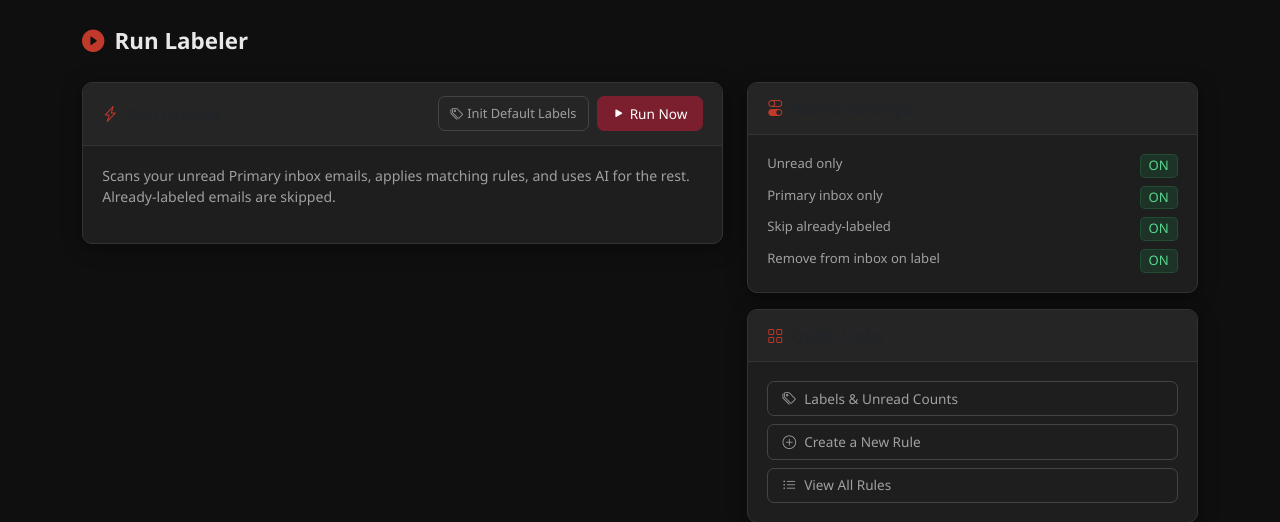
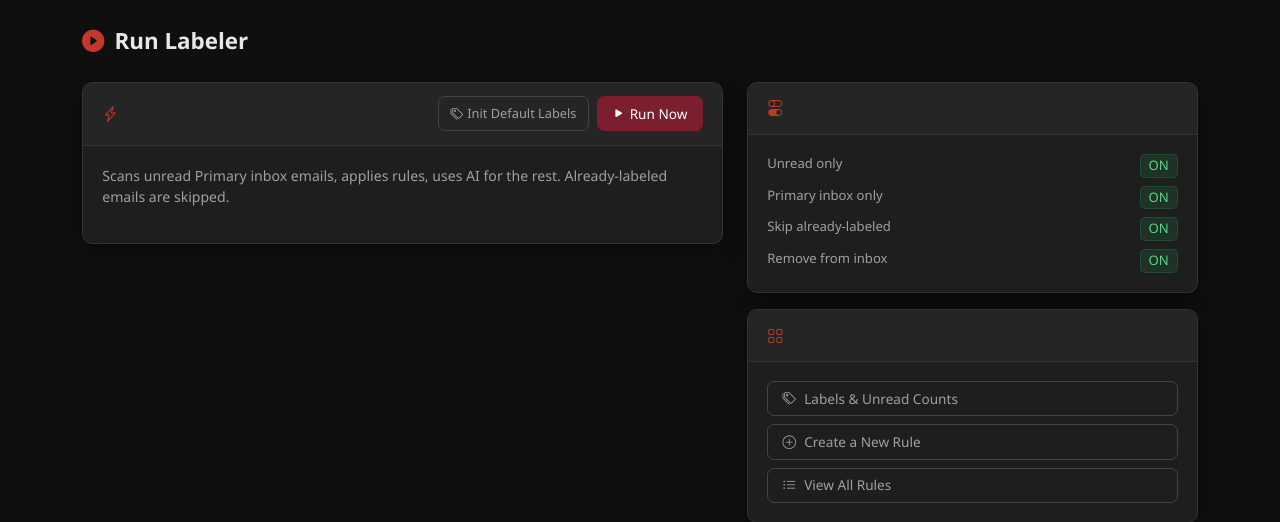
Before and after one commit to besmartaico/label-logic, a Flask app: page /rules in a window 1280 px wide. Shown: the part 59-581 px from the top of the page. Run offline with Flask 3, Linux system fonts and the light colour scheme; some libraries are stand-ins or nearby versions.

Commit message:
Update rules.html

```diff
--- a/backend/templates/rules.html
+++ b/backend/templates/rules.html
@@ -8,19 +8,12 @@
       <div class="card-header d-flex justify-content-between align-items-center">
         <span><i class="bi bi-lightning-charge me-2" style="color:var(--marb)"></i>Run Labeler</span>
         <div class="d-flex gap-2">
-          <button class="btn btn-sm btn-outline-secondary" id="init-default-labels-btn">
-            <i class="bi bi-tags me-1"></i>Init Default Labels
-          </button>
-          <button class="btn btn-primary" id="run-labeler-btn">
-            <i class="bi bi-play-fill me-1"></i>Run Now
-          </button>
+          <button class="btn btn-sm btn-outline-secondary" id="init-default-labels-btn"><i class="bi bi-tags me-1"></i>Init Default Labels</button>
+          <button class="btn btn-primary" id="run-labeler-btn"><i class="bi bi-play-fill me-1"></i>Run Now</button>
         </div>
       </div>
       <div class="card-body">
-        <p style="font-size:.88rem;color:var(--txt2);margin-bottom:1rem;">
-          Scans your unread Primary inbox emails, applies matching rules, and uses AI for the rest.
-          Already-labeled emails are skipped.
-        </p>
+        <p style="font-size:.88rem;color:var(--txt2);margin-bottom:1rem;">Scans unread Primary inbox emails, applies rules, uses AI for the rest. Already-labeled emails are skipped.</p>
         <div id="init-labels-status"></div>
         <div id="run-labeler-status"></div>
         <div id="run-stats" class="run-stats" style="display:none"></div>
@@ -39,7 +32,7 @@
         <div class="d-flex justify-content-between mb-2"><span>Unread only</span><span style="background:rgba(39,174,96,.15);color:#58d68d;border:1px solid rgba(39,174,96,.2);border-radius:5px;padding:1px 8px">ON</span></div>
         <div class="d-flex justify-content-between mb-2"><span>Primary inbox only</span><span style="background:rgba(39,174,96,.15);color:#58d68d;border:1px solid rgba(39,174,96,.2);border-radius:5px;padding:1px 8px">ON</span></div>
         <div class="d-flex justify-content-between mb-2"><span>Skip already-labeled</span><span style="background:rgba(39,174,96,.15);color:#58d68d;border:1px solid rgba(39,174,96,.2);border-radius:5px;padding:1px 8px">ON</span></div>
-        <div class="d-flex justify-content-between"><span>Remove from inbox on label</span><span style="background:rgba(39,174,96,.15);color:#58d68d;border:1px solid rgba(39,174,96,.2);border-radius:5px;padding:1px 8px">ON</span></div>
+        <div class="d-flex justify-content-between"><span>Remove from inbox</span><span style="background:rgba(39,174,96,.15);color:#58d68d;border:1px solid rgba(39,174,96,.2);border-radius:5px;padding:1px 8px">ON</span></div>
       </div>
     </div>
     <div class="card">
```
